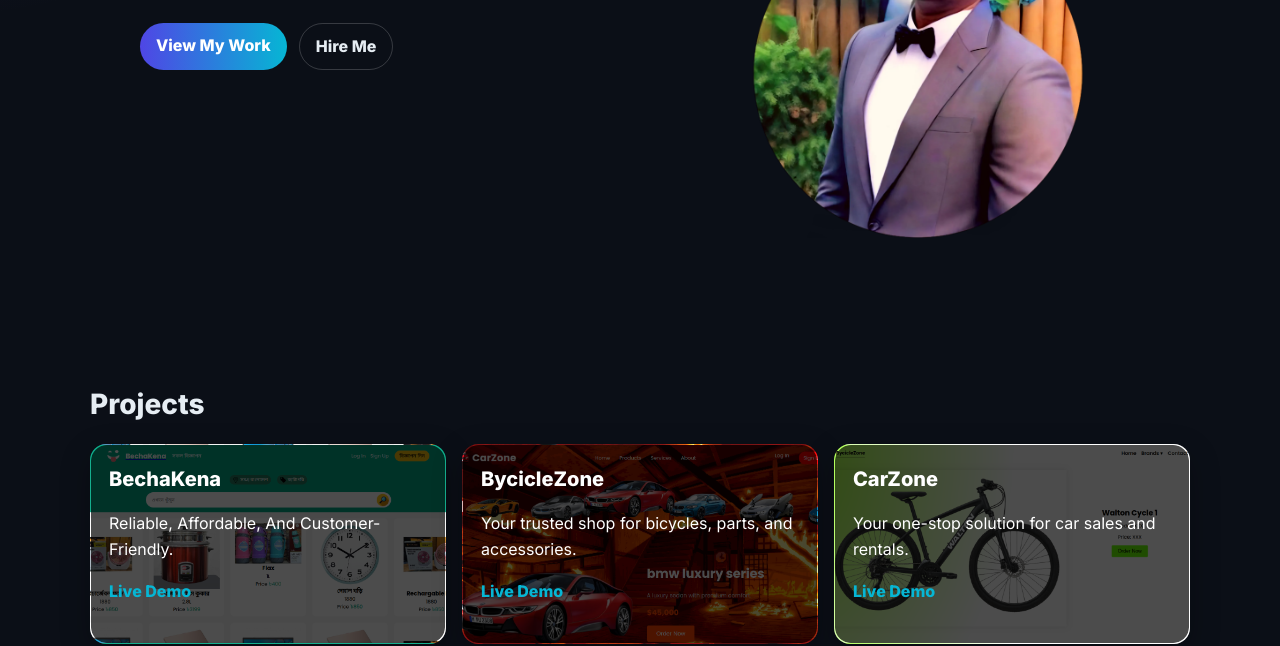
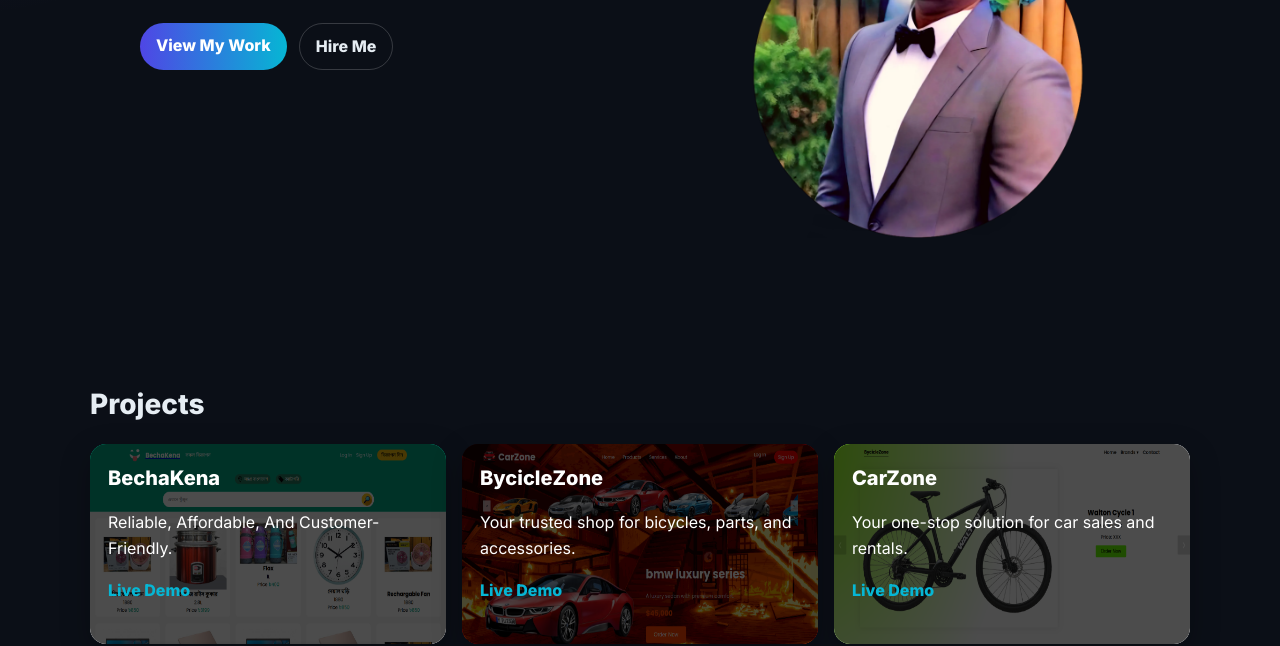
Before and after one commit to rahat191-dev/rahathossain, a plain HTML site: page index.html in a window 1280 px wide. Shown: the part 306-952 px from the top of the page. Drawn offline with Linux system fonts and the light colour scheme.

Commit message:
hjbBhnkj

```diff
--- a/assets/css/styles.css
+++ b/assets/css/styles.css
@@ -385,7 +385,7 @@ body{
   background: rgba(0,0,0,0.7);
   border-radius: 16px;
   z-index: 0;
-  transition: background 0.2s ease;
+  transition: background 0.4s ease;
 }
 
 .card:hover::before {
@@ -399,18 +399,24 @@ body{
 
 .card.card1 {
   background-image: url("/assets/images/bechakena.png");
-  background-size: cover;
+  background-size: 100% 100%;
   background-position: center;
+  background-repeat: no-repeat;
+  border: none;
 }
 .card.card2 {
   background-image: url("/assets/images/carzone.png");
-  background-size: cover;
+  background-size: 100% 100%;
   background-position: center;
+  background-repeat: no-repeat;
+  border: none;
 }
 .card.card3 {
   background-image: url("/assets/images/byciclezone.png");
-  background-size: cover;
+  background-size: 100% 100%;
   background-position: center;
+  background-repeat: no-repeat;
+  border: none;
 }
 
 .card.show {
```
Also changed, not shown: index.html (+0 -1 lines).
